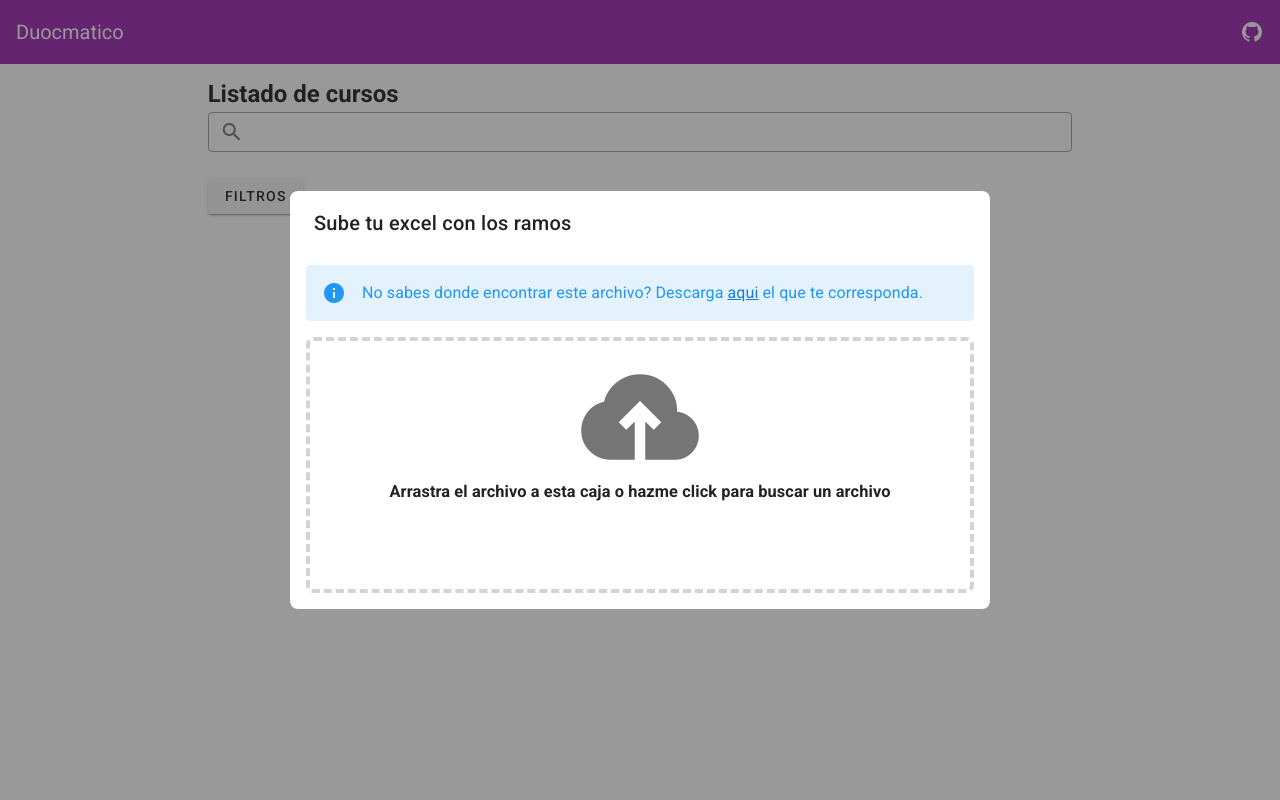
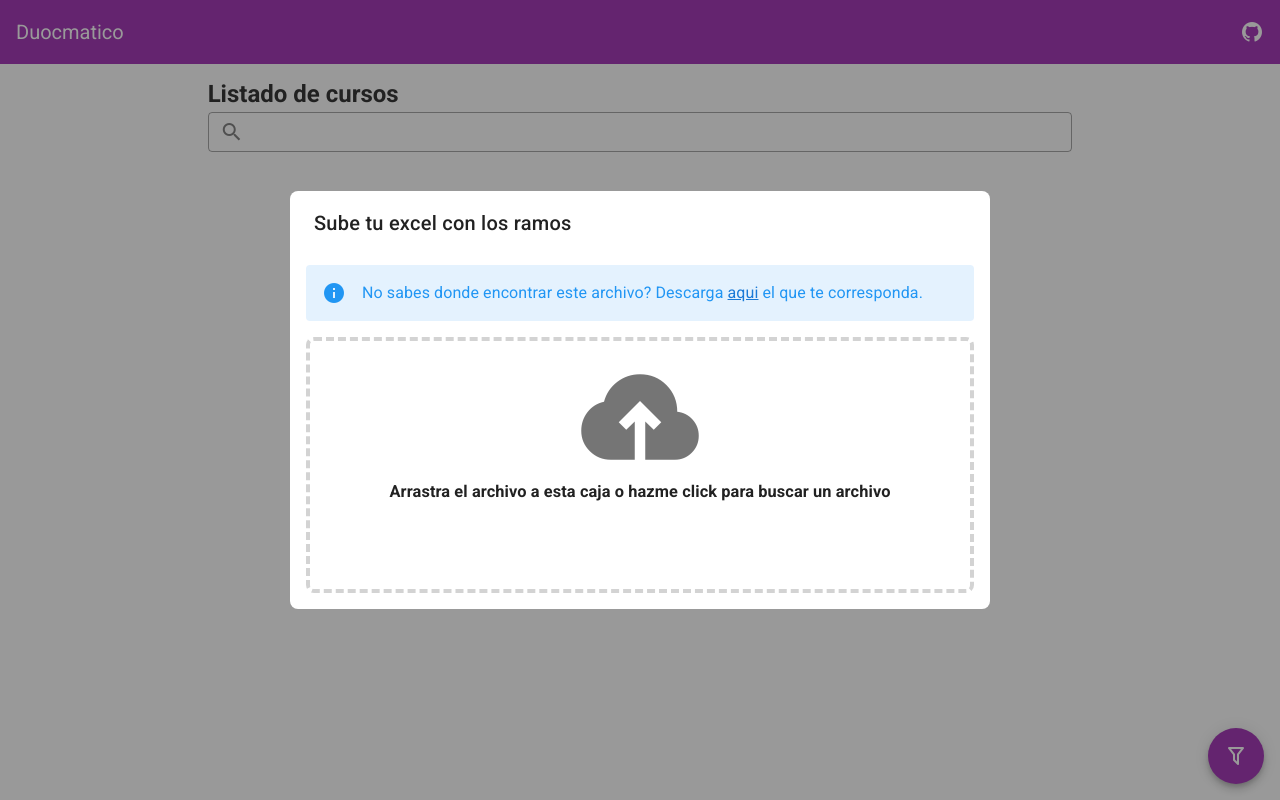
Before and after one commit to BaaltRodrigo/duocmatico, a Vue app: page / in a window 1280 px wide. Built offline with nearby package versions, Linux system fonts and the light colour scheme.

Commit message:
refactor: :children_crossing: Boton con filtros siempre abajo a la derecha

```diff
--- a/src/views/Home.vue
+++ b/src/views/Home.vue
@@ -23,15 +23,27 @@
             clearable
             @click:clear="limpiarBusqueda"
           ></v-text-field>
-          <v-btn @click="showFiltros = true">filtros</v-btn>
-          <curso
-            v-for="curso in filtroCursos"
-            :key="curso.seccion"
-            :curso="curso"
-            class="mb-3"
-          />
+        </v-col>
+        <v-col
+          cols="12"
+          md="9"
+          v-for="curso in filtroCursos"
+          :key="curso.seccion"
+        >
+          <curso :curso="curso"></curso>
         </v-col>
       </v-row>
+      <v-btn
+        fab
+        bottom
+        right
+        fixed
+        dark
+        color="purple"
+        @click="showFiltros = true"
+      >
+        <v-icon>mdi-filter-outline</v-icon>
+      </v-btn>
       <!-- Pop up para subir un nuevo archivo -->
       <v-dialog
         content-class="elevation-0"
```
